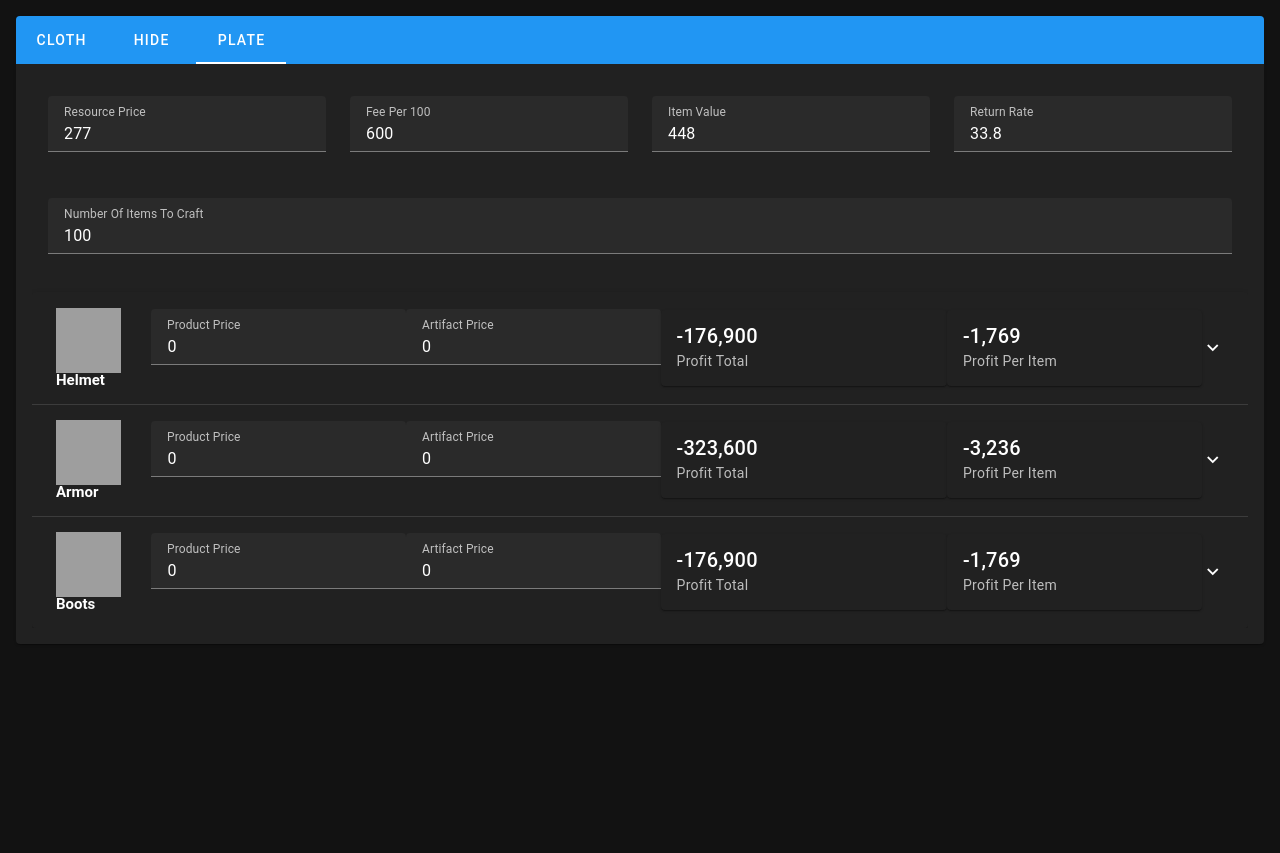
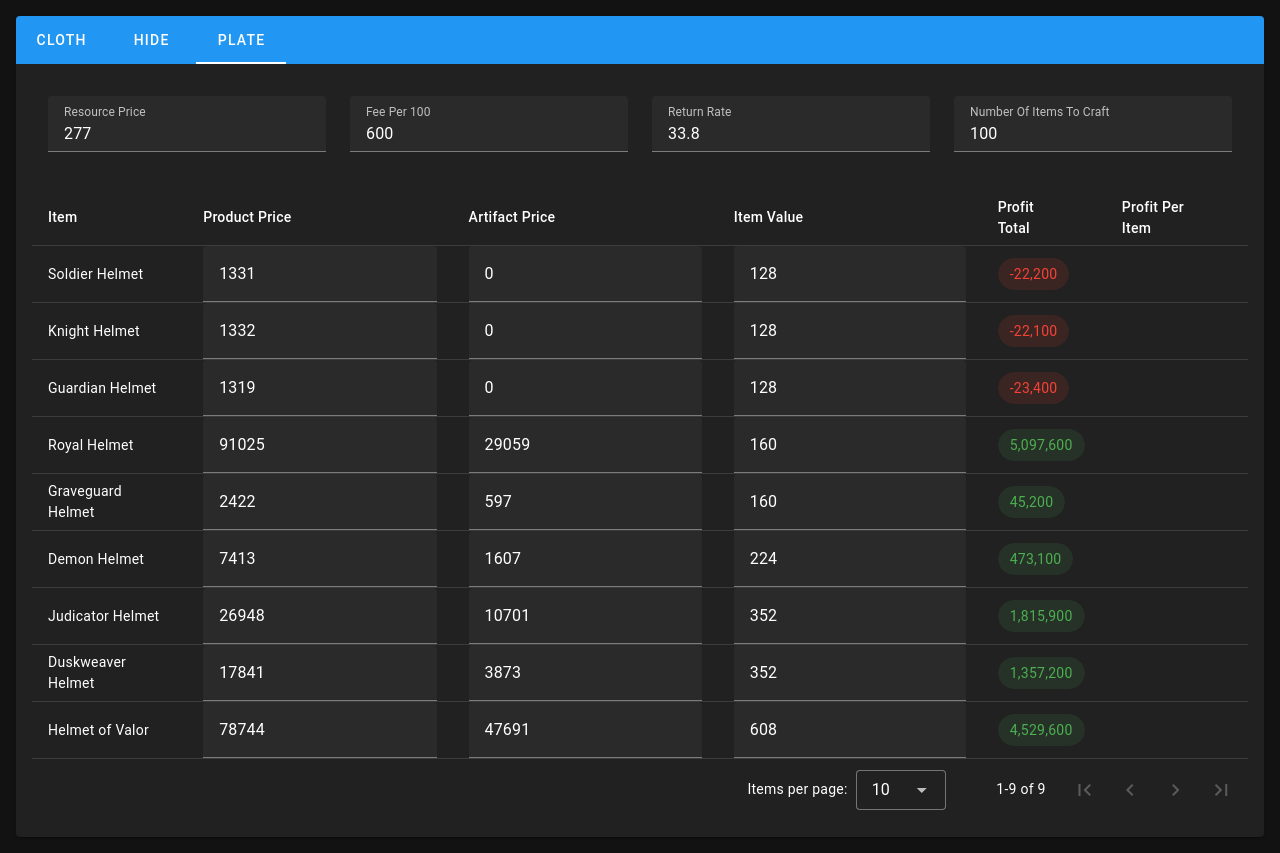
Before and after one commit to DanielTrontsios/albion-crafting-app, a Vue app: page / in a window 1280 px wide. Both pictures are taken after a click on the tab "PLATE". Before the commit the page ends 800 px from the top, so only its background shows below. Built offline with nearby package versions, Linux system fonts and the light colour scheme; grey boxes are pictures that could not be loaded.

Commit message:
Working Version with table

```diff
--- a/src/components/ArmorForm.vue
+++ b/src/components/ArmorForm.vue
@@ -20,21 +20,13 @@
         </v-col>
         <v-col cols="12" md="3">
           <v-text-field
-            v-model="localData.itemValue"
-            label="Item Value"
-            type="number"
-            required
-          ></v-text-field>
-        </v-col>
-        <v-col cols="12" md="3">
-          <v-text-field
             v-model="localData.returnRate"
             label="Return Rate"
             type="number"
             required
           ></v-text-field>
         </v-col>
-        <v-col cols="12">
+        <v-col cols="12" md="3">
           <v-text-field
             v-model="localData.numberOfItemsToCraft"
             label="Number Of Items To Craft"
--- a/src/components/ItemRow.vue
+++ b/src/components/ItemRow.vue
@@ -14,7 +14,7 @@
 
       <v-col>
         <v-text-field
-          v-model="productPriceLocal"
+          v-model="productPrice"
           label="Product Price"
           type="number"
           required
@@ -23,7 +23,7 @@
 
       <v-col>
         <v-text-field
-          v-model="artifactPriceLocal"
+          v-model="artifactPrice"
           label="Artifact Price"
           type="number"
           required
@@ -70,12 +70,12 @@ export default {
       required: true,
     },
   },
-  data: () => ({ artifactPriceLocal: 0, productPriceLocal: 0 }),
+  data: () => ({ artifactPrice: 0, productPrice: 0 }),
   computed: {
     resourceCostPerItem() {
       return (
         this.itemInfo.resourcesPer * this.formData.resourcePrice +
-        this.itemInfo.artifactsPer * this.artifactPriceLocal
+        this.itemInfo.artifactsPer * this.artifactPrice
       );
     },
     resourceCostTotal() {
@@ -92,7 +92,7 @@ export default {
     },
     profitPerItem() {
       return Math.round(
-        this.productPriceLocal -
+        this.productPrice -
           this.resourceCostPerItem +
           (this.resourceCostPerItem / 100) * this.formData.returnRate -
           this.feePerItem
--- a/src/components/PlateTab.vue
+++ b/src/components/PlateTab.vue
@@ -1,7 +1,8 @@
 <template>
   <ArmorForm :initialData="formData" @update-data="updateData" />
+  <TableView :formData="formData" />
 
-  <v-expansion-panels multiple>
+  <!-- <v-expansion-panels multiple>
     <v-expansion-panel>
       <ItemRow :formData="formData" :itemInfo="helmetInfo" />
     </v-expansion-panel>
@@ -11,7 +12,7 @@
     <v-expansion-panel>
       <ItemRow :formData="formData" :itemInfo="bootsInfo" />
     </v-expansion-panel>
-  </v-expansion-panels>
+  </v-expansion-panels> -->
 </template>
 <script>
 export default {
--- /dev/null
+++ b/src/components/TableView.vue
@@ -0,0 +1,181 @@
+<!-- eslint-disable vue/valid-v-slot -->
+<template>
+  <v-data-table :headers="headers" :items="items">
+    <!-- Editable Calories Column -->
+    <template v-slot:item.productPrice="{ item }">
+      <v-text-field
+        v-model="item.productPrice"
+        type="number"
+        min="0"
+        class="pa-0 ma-0"
+        hide-details
+        solo
+      ></v-text-field>
+    </template>
+    <template v-slot:item.artifactPrice="{ item }">
+      <v-text-field
+        v-model="item.artifactPrice"
+        type="number"
+        min="0"
+        class="pa-0 ma-0"
+        hide-details
+        solo
+      ></v-text-field>
+    </template>
+    <template v-slot:item.itemValue="{ item }">
+      <v-text-field
+        v-model="item.itemValue"
+        type="number"
+        min="0"
+        class="pa-0 ma-0"
+        hide-details
+        solo
+      ></v-text-field>
+    </template>
+
+    <!-- Calculated Calories * 10 Column -->
+    <template v-slot:item.profitTotal="{ item }">
+      <v-chip :color="getColor(item)">
+        {{ getProfitTotal(item).toLocaleString("en-US") }}
+      </v-chip>
+    </template>
+  </v-data-table>
+</template>
+
+<script>
+export default {
+  props: {
+    formData: {
+      type: Object,
+      required: true,
+    },
+    itemInfo: {
+      type: Object,
+      required: false,
+    },
+  },
+  data: () => ({
+    headers: [
+      { title: "Item", key: "name" },
+      { title: "Product Price", key: "productPrice" },
+      { title: "Artifact Price", key: "artifactPrice" }, // New column
+      { title: "Item Value", key: "itemValue" }, // New column
+      { title: "Profit Total", key: "profitTotal" },
+      { title: "Profit Per Item", key: "profitPerItem" },
+    ],
+    items: [
+      {
+        name: "Soldier Helmet",
+        resourcesPer: 8,
+        artifactsPer: 0,
+        productPrice: 1331,
+        artifactPrice: 0,
+        itemValue: 128,
+      },
+      {
+        name: "Knight Helmet",
+        resourcesPer: 8,
+        artifactsPer: 0,
+        productPrice: 1332,
+        artifactPrice: 0,
+        itemValue: 128,
+      },
+      {
+        name: "Guardian Helmet",
+        resourcesPer: 8,
+        artifactsPer: 0,
+        productPrice: 1319,
+        artifactPrice: 0,
+        itemValue: 128,
+      },
+      {
+        name: "Royal Helmet",
+        resourcesPer: 8,
+        artifactsPer: 2,
+        productPrice: 91025,
+        artifactPrice: 29059,
+        itemValue: 160,
+      },
+      {
+        name: "Graveguard Helmet",
+        resourcesPer: 8,
+        artifactsPer: 1,
+        productPrice: 2422,
+        artifactPrice: 597,
+        itemValue: 160,
+      },
+      {
+        name: "Demon Helmet",
+        resourcesPer: 8,
+        artifactsPer: 1,
+        productPrice: 7413,
+        artifactPrice: 1607,
+        itemValue: 224,
+      },
+      {
+        name: "Judicator Helmet",
+        resourcesPer: 8,
+        artifactsPer: 1,
+        productPrice: 26948,
+        artifactPrice: 10701,
+        itemValue: 352,
+      },
+      {
+        name: "Duskweaver Helmet",
+        resourcesPer: 8,
+        artifactsPer: 1,
+        productPrice: 17841,
+        artifactPrice: 3873,
+        itemValue: 352,
+      },
+      {
+        name: "Helmet of Valor",
+        resourcesPer: 8,
+        artifactsPer: 1,
+        productPrice: 78744,
+        artifactPrice: 47691,
+        itemValue: 608,
+      },
+    ],
+  }),
+  computed: {
+    feePercent() {
+      return this.formData.feePer100 / 44.444444;
+    },
+  },
+  methods: {
+    getColor(item) {
+      const totalProfit = this.getProfitTotal(item);
+      if (totalProfit < 0) return "red";
+      // else if (totalProfit > 50) return "orange";
+      else return "green";
+    },
+    getFeePerItem(item) {
+      return Math.round(this.feePercent * item.itemValue * (5 / 100));
+    },
+    getResourceCostPerItem(item) {
+      return (
+        item.resourcesPer * this.formData.resourcePrice +
+        item.artifactsPer * item.artifactPrice
+      );
+    },
+    getResourceCostTotal(item) {
+      return (
+        this.getResourceCostPerItem(item) * this.formData.numberOfItemsToCraft
+      );
+    },
+    getProfitPerItem(item) {
+      const resourceCostPerItem = this.getResourceCostPerItem(item);
+      return Math.round(
+        item.productPrice -
+          resourceCostPerItem +
+          (resourceCostPerItem / 100) * this.formData.returnRate -
+          this.getFeePerItem(item)
+      );
+    },
+    getProfitTotal(item) {
+      return this.getProfitPerItem(item) * this.formData.numberOfItemsToCraft;
+    },
+  },
+};
+</script>
```
